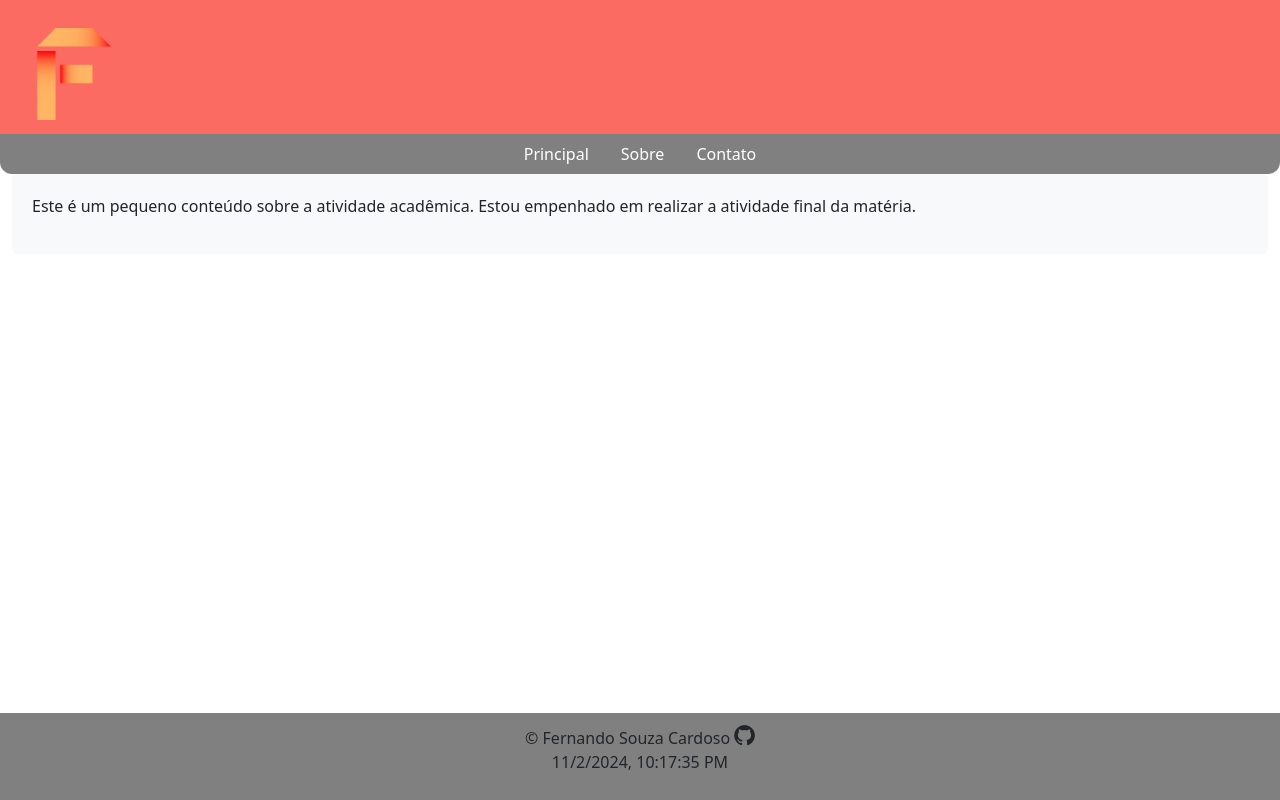
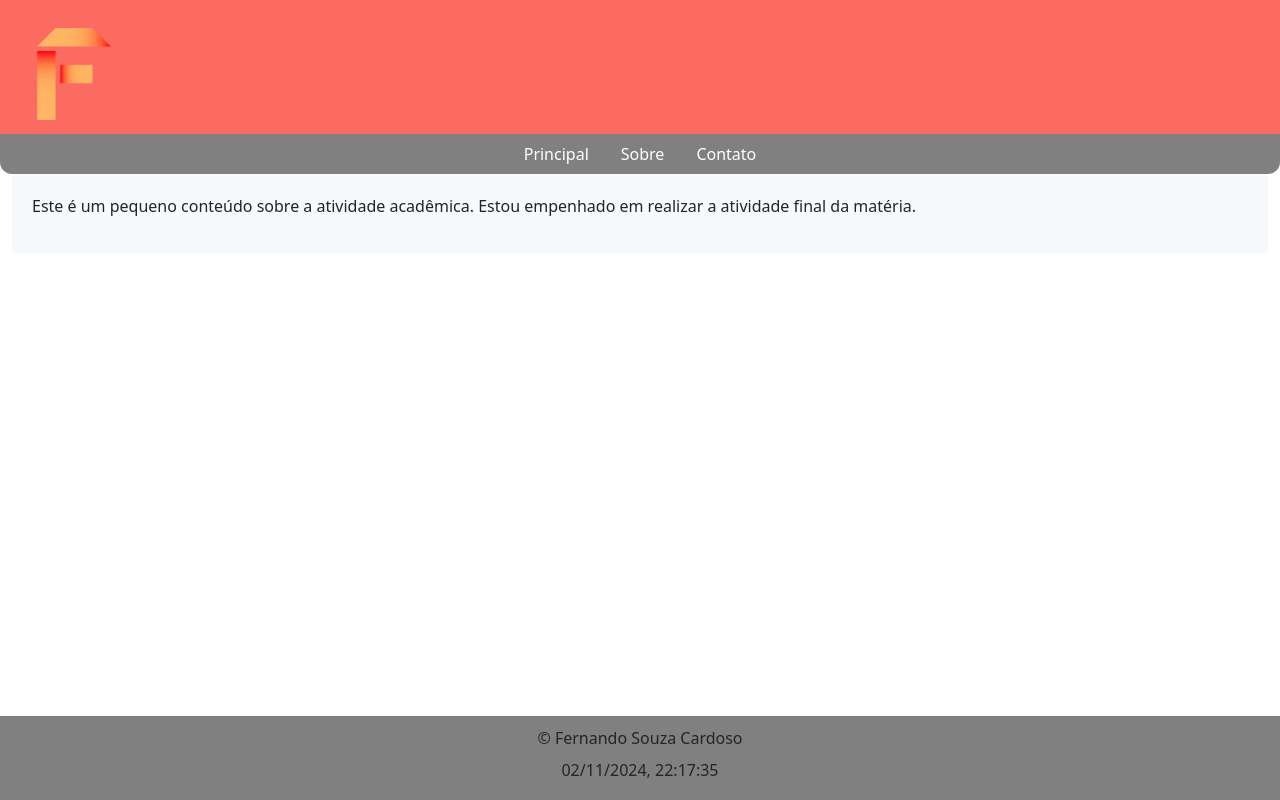
Before and after one commit to souzanandodev/projectperfil, a plain HTML site: page sobre.html in a window 1280 px wide. Drawn offline with nearby package versions, Linux system fonts and the light colour scheme.

Commit message:
Atualizacao Sobre

```diff
--- a/sobre.html
+++ b/sobre.html
@@ -7,19 +7,9 @@
     <link rel="shortcut icon" href="imagem/letra-f.png">
     <link rel="stylesheet" type="text/css" href="css/estilo.css">
     <link rel="stylesheet" href="bootstrap/css/bootstrap.css">
-    <link rel="stylesheet" href="https://cdnjs.cloudflare.com/ajax/libs/font-awesome/4.7.0/css/font-awesome.min.css">
-
-    <script>
-        function displayDateTime()
-        {
-            var now = new Date();
-            var datetime = now.toLocaleString();
-            document.getElementById("datetime").innerHTML = datetime;
-        }
-        setInterval(displayDateTime, 1000); // Atualiza a cada 1 segundo (1000 milissegundos)
-    </script>
 </head>
 <body>
+
     <header class="w-100">
         <img src="imagem/letra-f.png" class="img-fluid" alt="Logo">
     </header>
@@ -44,11 +34,25 @@
         </main>
     </div>
     <footer class="text-center mt-4">
-        &copy; Fernando Souza Cardoso <i class="fa fa-github" style="font-size:24px"></i>
-        <p id="datetime"></p> <!-- Aqui a data e hora serão exibidas -->
+        &copy; Fernando Souza Cardoso
+        <div id="datetime" class="text-right p-2"></div>
     </footer>
     <script src="bootstrap/js/jquery.min.js"></script>
     <script src="bootstrap/js/popper.min.js"></script>
     <script src="bootstrap/js/bootstrap.min.js"></script>
+    <script>
+        // Função para exibir data e hora
+        function updateDateTime()
+        {
+            const now = new Date(); const datetimeElement = document.getElementById('datetime');
+            datetimeElement.innerText = now.toLocaleString('pt-BR');
+        }
+
+        // Atualizar data e hora a cada segundo
+        setInterval(updateDateTime, 1000);
+
+        // Chamada Inicial
+        updateDateTime();
+    </script>
 </body>
 </html>
```
